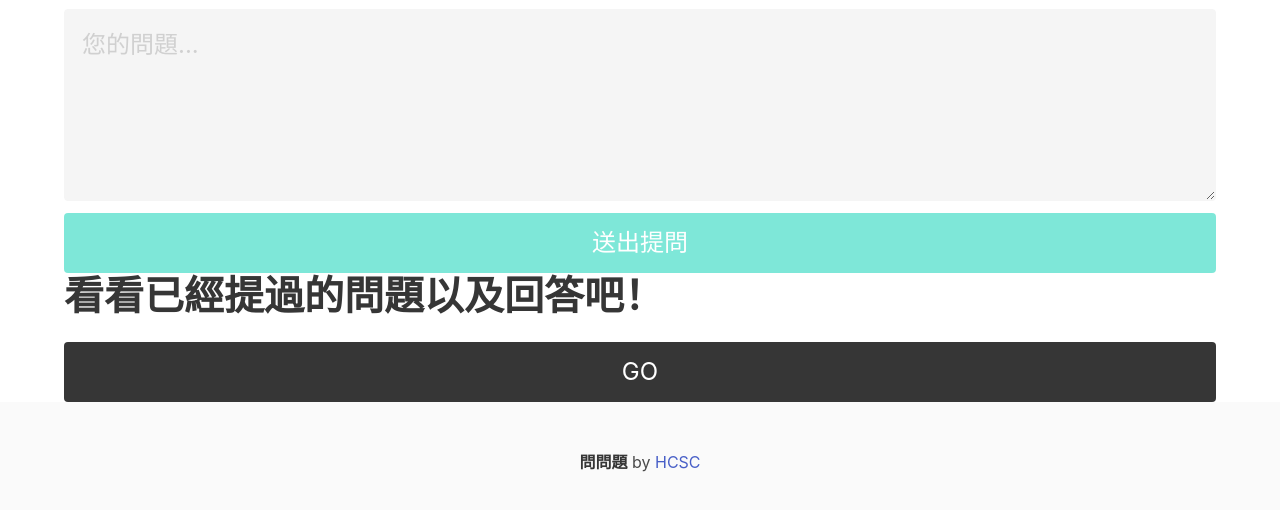
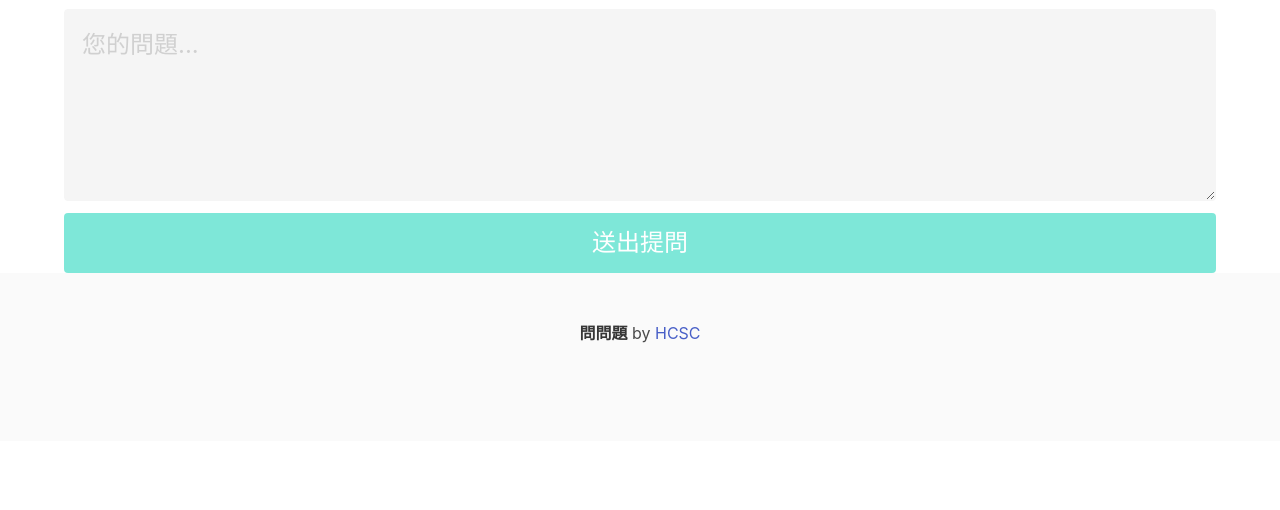
Before and after one commit to hcsc-25th/question, a plain HTML site: page index.html in a window 1280 px wide. Shown: the part 620-1130 px from the top of the page. After the commit the page ends 1061 px from the top, so only its background shows below. Drawn offline with nearby package versions, Linux system fonts and the light colour scheme.

Commit message:
Update index.html

```diff
--- a/index.html
+++ b/index.html
@@ -50,8 +50,8 @@
     </form>
     <!--<p>如網站出現問題，請點下面的按鈕填寫</p>
     <a class="button is-small is-fullwidth" href="https://docs.google.com/forms/d/e/1FAIpQLSeRWjKsYZ316jlDDo-3dvIZm6qSv2Ij0_W10tGvh4D1fEtd9A/viewform?usp=sf_link" target="_blank" rel="nofollow noopener">從原網頁填寫</a>-->
-    <h3 class="title is-2">看看已經提過的問題以及回答吧！</h3>
-    <a class="button is-large is-dark is-fullwidth" href="https://hcsc-25th.github.io/about/qa/" target="" rel="noopener">GO</a>
+    <!--<h3 class="title is-2">看看已經提過的問題以及回答吧！</h3>
+    <a class="button is-large is-dark is-fullwidth" href="https://hcsc-25th.github.io/about/qa/" target="" rel="noopener">GO</a>-->
   </div>
   <footer class="footer">
     <div class="content has-text-centered">
```
